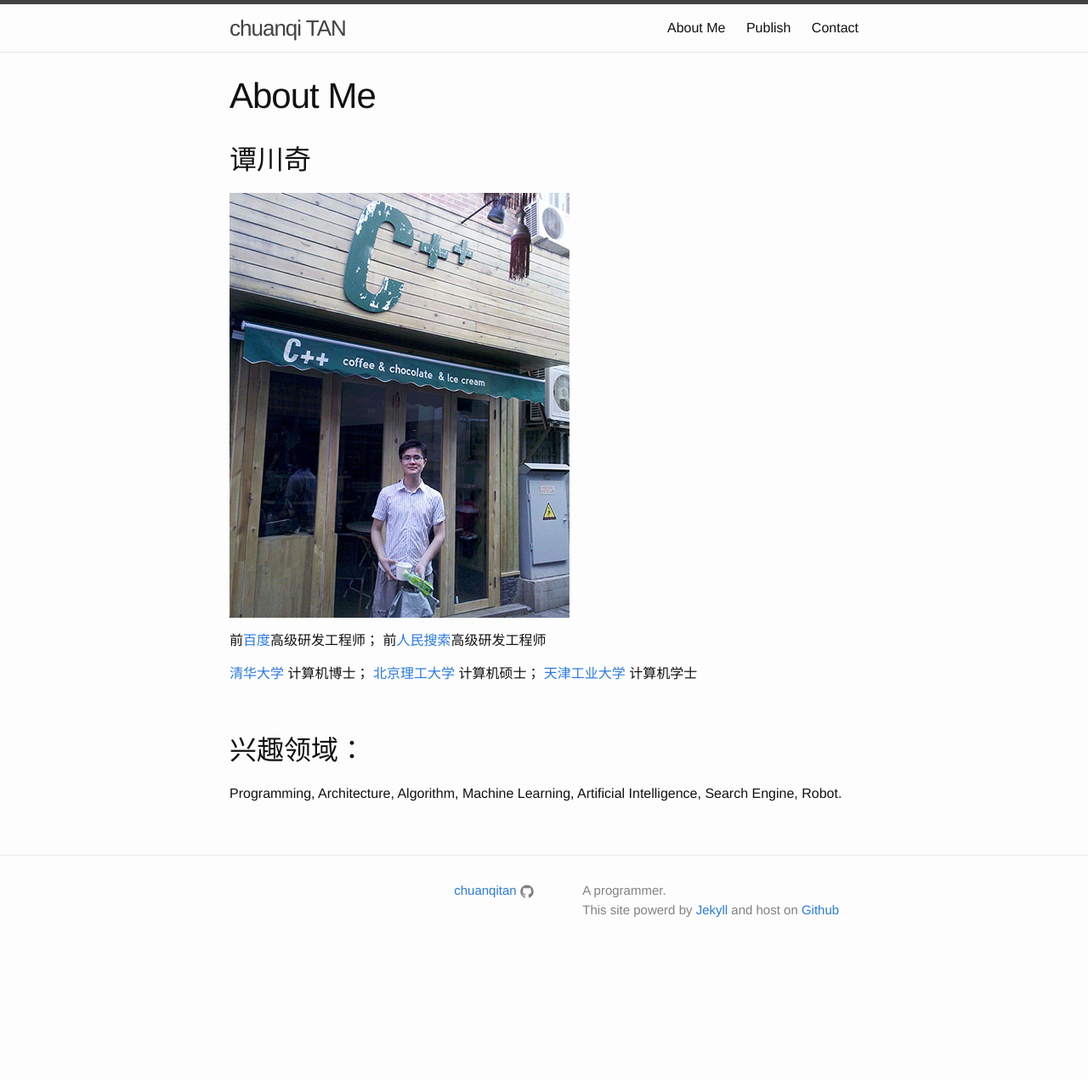
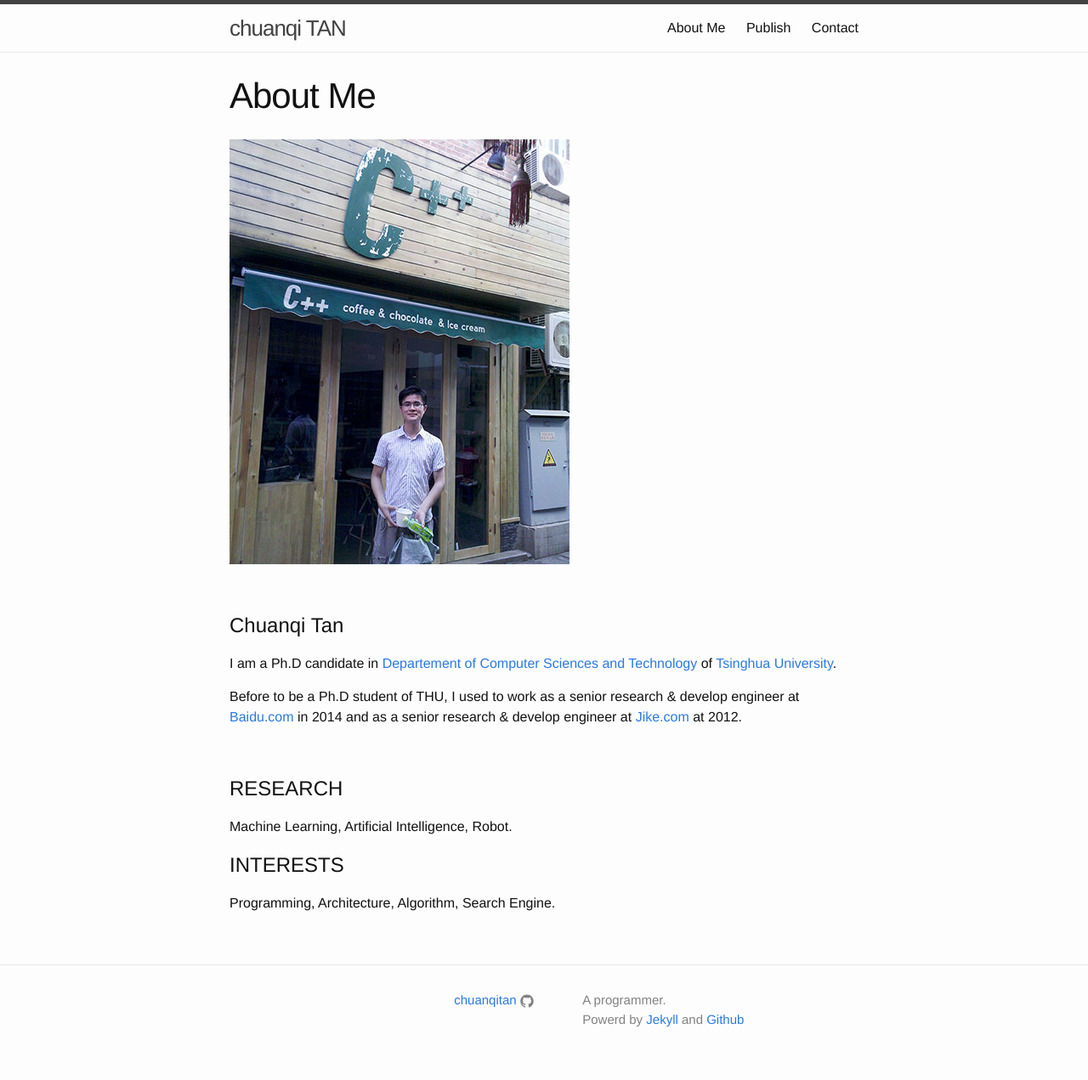
Before and after one commit to chuanqitan/chuanqitan.github.io, a Jekyll site: the page built from index.md, in a window 1280 px wide. Shown: the whole page at 85% size. Built offline with Jekyll 4.4.1, drawn with Linux system fonts in a browser that asks for light colours; before the commit the page ends 1142 px from its top, so only the background shows below that.

Commit message:
change to english personal homepage

```diff
--- a/_includes/footer.html
+++ b/_includes/footer.html
@@ -46,7 +46,7 @@
       </div>
 
       <div class="footer-col  footer-col-3">
-        <p class="text">{{ site.description }}<br/> This site powerd by <a target="_blank" href="https://jekyllrb.com">Jekyll</a> and host on <a target="_blank" href="http://github.com">Github</a></p>
+        <p class="text">{{ site.description }}<br/> Powerd by <a target="_blank" href="https://jekyllrb.com">Jekyll</a> and <a target="_blank" href="http://github.com">Github</a></p>
       </div>
     </div>
 
--- a/_includes/head.html
+++ b/_includes/head.html
@@ -3,7 +3,7 @@
   <meta http-equiv="X-UA-Compatible" content="IE=edge">
   <meta name="viewport" content="width=device-width, initial-scale=1">
 
-  <title>{% if page.title %}{{ page.title }}{% else %}{{ site.title }}{% endif %}</title>
+  <title> Tan's Personal Homepage</title>
   <meta name="description" content="{% if page.excerpt %}{{ page.excerpt | strip_html | strip_newlines | truncate: 160 }}{% else %}{{ site.description }}{% endif %}">
 
   <link rel="stylesheet" href="{{ "/css/main.css" | prepend: site.baseurl }}">
--- a/index.md
+++ b/index.md
@@ -4,23 +4,28 @@
 sort_index: 10
 ---
 
-谭川奇
----------
 
 ![avatar](images/avatar.jpg)
 
+<br/>
 
-前[百度](http://www.baidu.com){:target="_blank"}高级研发工程师；
-前[人民搜索](http://www.jike.com){:target="_blank"}高级研发工程师
+Chuanqi Tan
+===========
 
-[清华大学](http://www.thu.edu.cn){:target="_blank"} 计算机博士；
-[北京理工大学](http://www.bit.edu.cn){:target="_blank"} 计算机硕士；
-[天津工业大学](http://www.tjpu.edu.cn){:target="_blank"} 计算机学士
+I am a Ph.D candidate in [Departement of Computer Sciences and Technology](http://www.cs.tsinghua.edu.cn/publish/cs/index.html){:target="_blank"} of [Tsinghua University](http://www.tsinghua.edu.cn){:target="_blank"}.
+
+Before to be a Ph.D student of THU, I used to work as a senior research & develop engineer at [Baidu.com](http://www.baidu.com){:target="_blank"} in 2014
+and as a senior research & develop engineer at [Jike.com](http://www.jike.com){:target="_blank"} at 2012.
 
 
 <br/>
 
-兴趣领域：
------------
+RESEARCH
+===========
 
-Programming, Architecture, Algorithm, Machine Learning, Artificial Intelligence, Search Engine, Robot.
+Machine Learning, Artificial Intelligence, Robot.
+
+INTERESTS
+===========
+
+Programming, Architecture, Algorithm, Search Engine.
```
Also changed, not shown: contact.md (+12 -7 lines), publish.md (+7 -8 lines), 1 other file.
